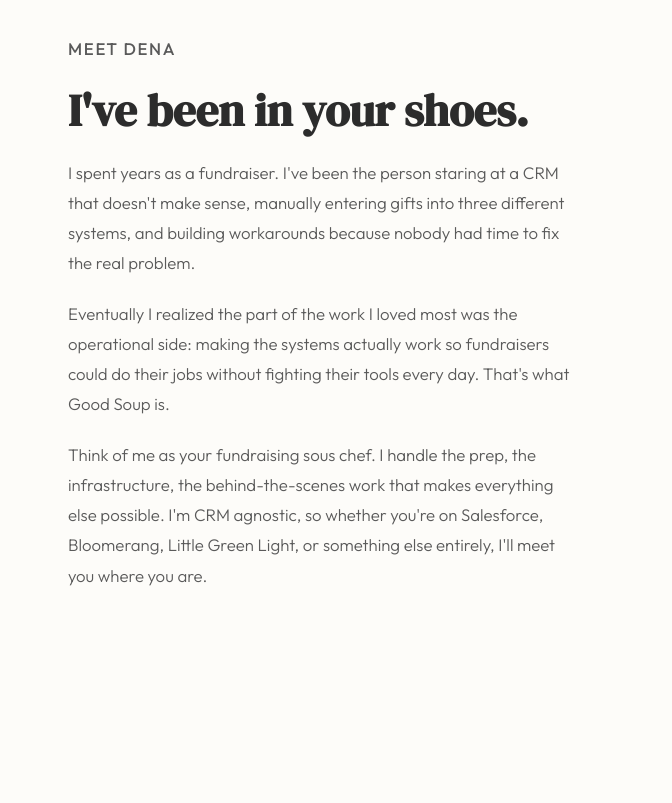
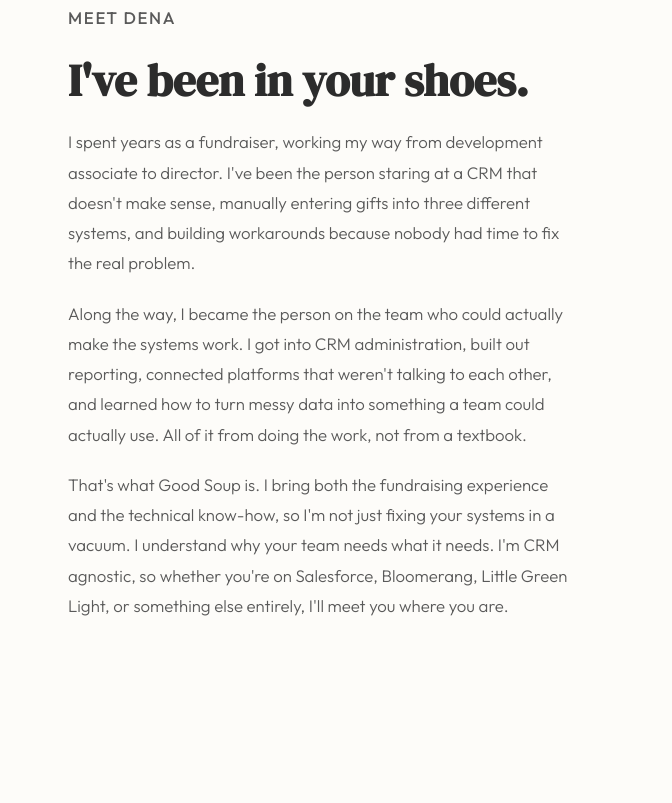
Before and after one commit to goodsoupdena/website, a plain HTML site: page index.html in a window 1280 px wide. Shown: the part 1037-1840 px from the top of the page, 608-1280 px from the left. Drawn offline with Linux system fonts and the light colour scheme.

Commit message:
Revise content in index.html for clarity and detail
Updated text to enhance clarity and detail about fundraising experience and operational support.

```diff
--- a/index.html
+++ b/index.html
@@ -603,13 +603,12 @@
         <p class="section-label">Meet Dena</p>
         <h2 class="section-heading">I've been in your shoes.</h2>
         <p>
-          I spent years as a fundraiser. I've been the person staring at a CRM that doesn't make sense, manually entering gifts into three different systems, and building workarounds because nobody had time to fix the real problem.
+          I spent years as a fundraiser, working my way from development associate to director. I've been the person staring at a CRM that doesn't make sense, manually entering gifts into three different systems, and building workarounds because nobody had time to fix the real problem.
         </p>
         <p>
-          Eventually I realized the part of the work I loved most was the operational side: making the systems actually work so fundraisers could do their jobs without fighting their tools every day. That's what Good Soup is.
-        </p>
+          Along the way, I became the person on the team who could actually make the systems work. I got into CRM administration, built out reporting, connected platforms that weren't talking to each other, and learned how to turn messy data into something a team could actually use. All of it from doing the work, not from a textbook.
         <p>
-          Think of me as your fundraising sous chef. I handle the prep, the infrastructure, the behind-the-scenes work that makes everything else possible. I'm CRM agnostic, so whether you're on Salesforce, Bloomerang, Little Green Light, or something else entirely, I'll meet you where you are.
+          That's what Good Soup is. I bring both the fundraising experience and the technical know-how, so I'm not just fixing your systems in a vacuum. I understand why your team needs what it needs. I'm CRM agnostic, so whether you're on Salesforce, Bloomerang, Little Green Light, or something else entirely, I'll meet you where you are.
         </p>
       </div>
     </div>
@@ -662,7 +661,7 @@
   <div class="container">
     <div class="how-header reveal">
       <p class="section-label">Ongoing Support</p>
-      <h2 class="section-heading">Two phases. One steady hand.</h2>
+      <h2 class="section-heading">Two phases</h2>
       <p class="section-sub">
         When you're ready for the full engagement, it starts with getting your house in order, then shifts into consistent, reliable ongoing support.
       </p>
```
